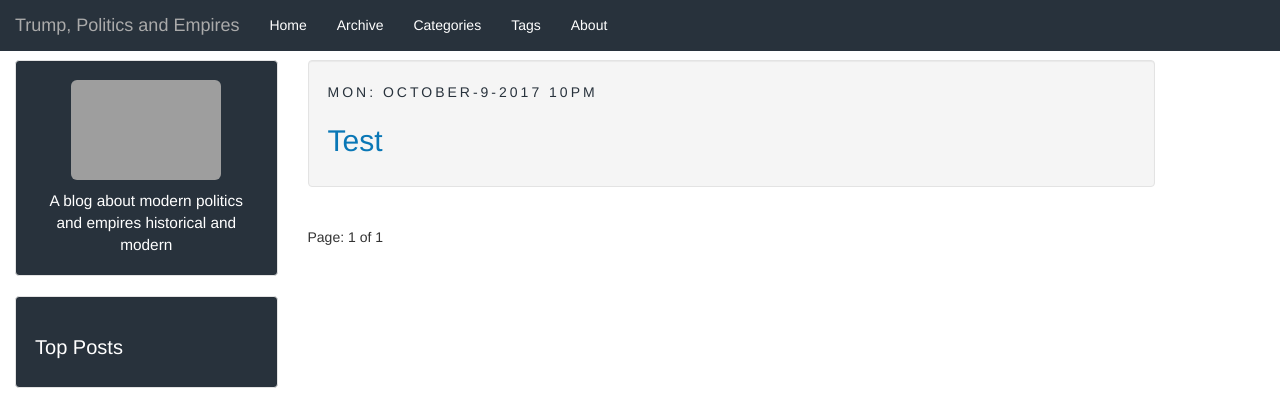
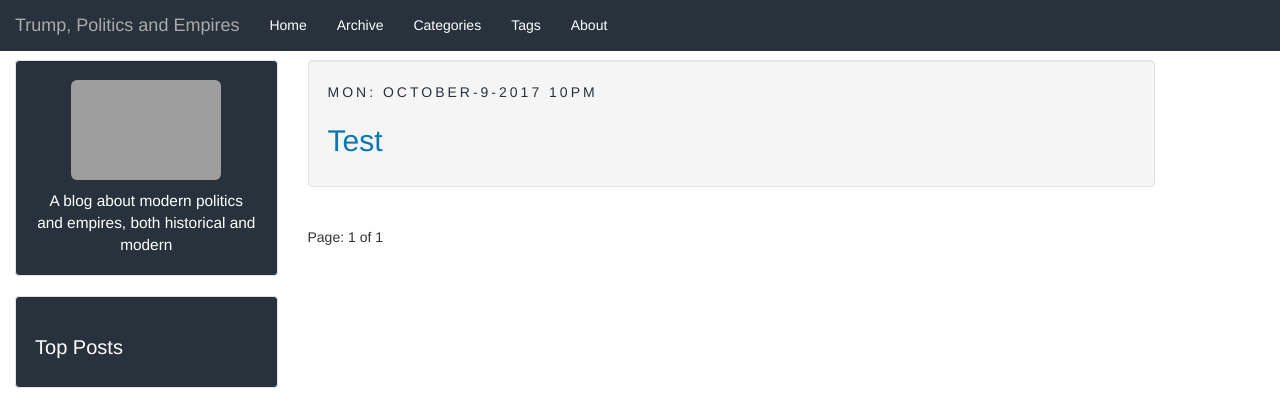
Before and after one commit to thatSteveFan/thatSteveFan.github.io, a Jekyll site: the page built from index.html, in a window 1280 px wide. Shown: the top 406 px of the page. Built offline with Jekyll 4.4.1, drawn with Linux system fonts in a browser that asks for light colours; the list of posts is cut into pages by our own code; grey boxes are pictures that could not be loaded.

Commit message:
fixed grammer mistake in description

```diff
--- a/_config.yml
+++ b/_config.yml
@@ -1,7 +1,7 @@
 # Jekyll configuration
 
 name: Trump, Politics and Empires
-description: A blog about modern politics and empires historical and modern
+description: A blog about modern politics and empires, both historical and modern
 
 # url is currently only used only for the RSS feed in feed.xml
 url: https://github.com/zxixia/jekyll-xixia
```
